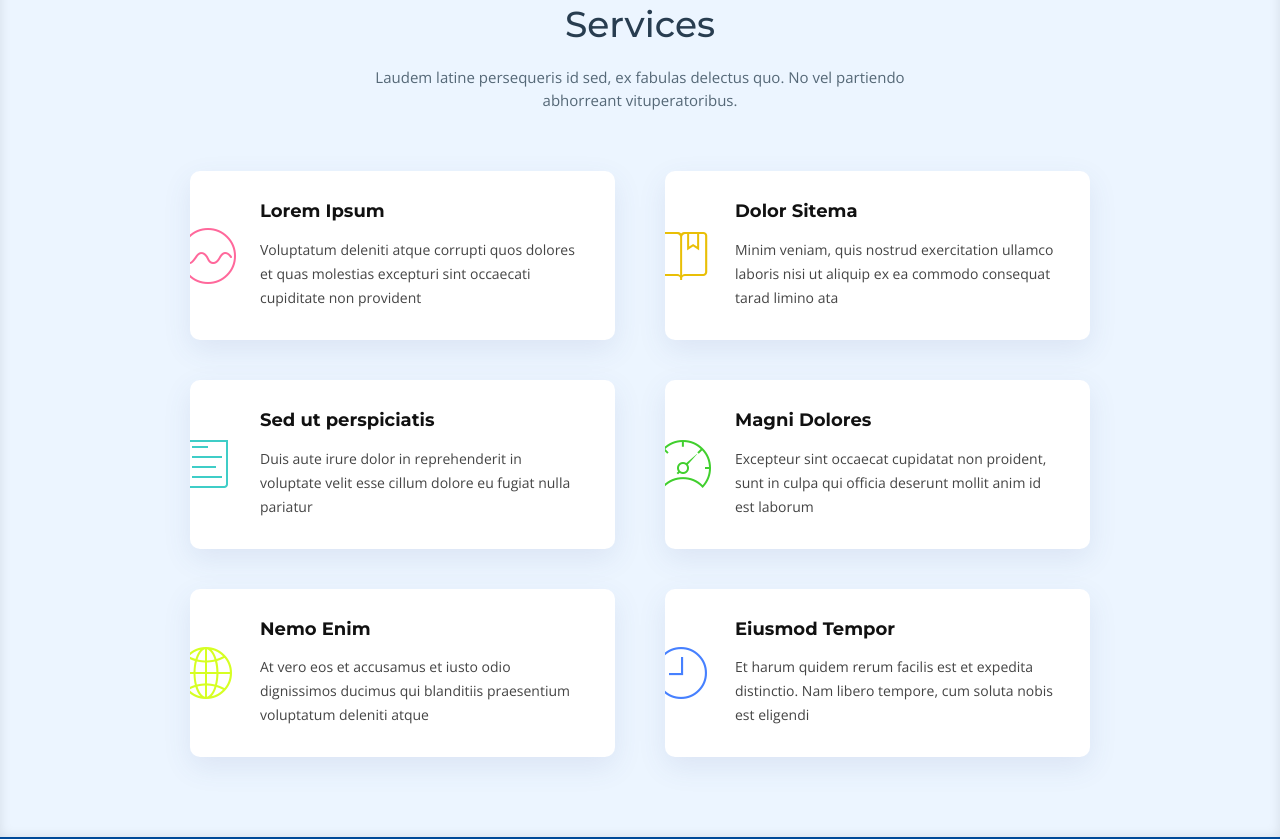
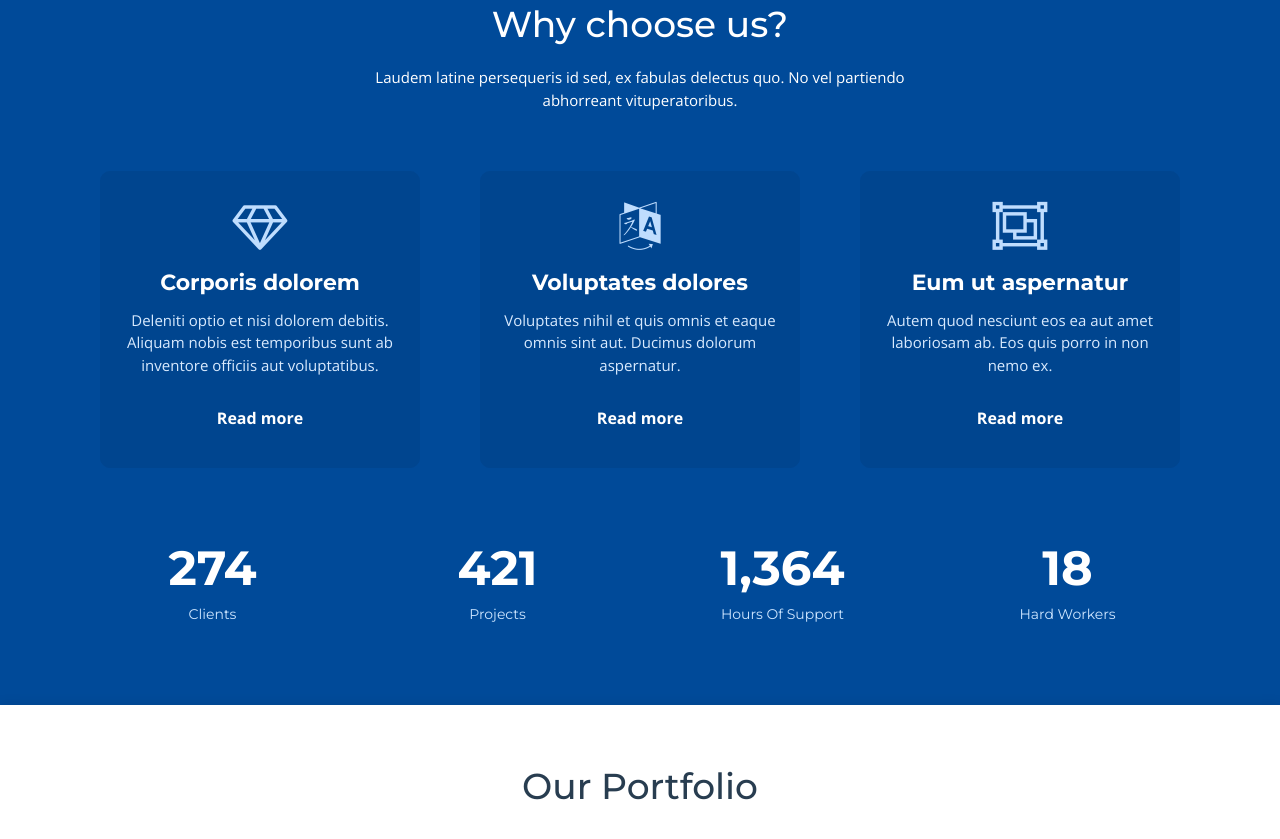
Before and after one commit to sid00077/softmatic, a plain HTML site: page index.html in a window 1280 px wide. Shown: the part 1481-2320 px from the top of the page. Drawn offline with nearby package versions, Linux system fonts and the light colour scheme; files whose address does not match are found by name.

Commit message:
commit remove services

```diff
--- a/index.html
+++ b/index.html
@@ -334,69 +334,6 @@
  <a href="services.html" type="button" class="btn btn-primary">More Services</a>
 </div>
     </section><!-- #about -->
-
-    <!--==========================
-      Services Section
-    ============================-->
-    <section id="services" class="section-bg">
-      <div class="container">
-
-        <header class="section-header">
-          <h3>Services</h3>
-          <p>Laudem latine persequeris id sed, ex fabulas delectus quo. No vel partiendo abhorreant vituperatoribus.</p>
-        </header>
-
-        <div class="row">
-
-          <div class="col-md-6 col-lg-5 offset-lg-1 wow bounceInUp" data-wow-duration="1.4s">
-            <div class="box">
-              <div class="icon"><i class="ion-ios-analytics-outline" style="color: #ff689b;"></i></div>
-              <h4 class="title"><a href="">Lorem Ipsum</a></h4>
-              <p class="description">Voluptatum deleniti atque corrupti quos dolores et quas molestias excepturi sint occaecati cupiditate non provident</p>
-            </div>
-          </div>
-          <div class="col-md-6 col-lg-5 wow bounceInUp" data-wow-duration="1.4s">
-            <div class="box">
-              <div class="icon"><i class="ion-ios-bookmarks-outline" style="color: #e9bf06;"></i></div>
-              <h4 class="title"><a href="">Dolor Sitema</a></h4>
-              <p class="description">Minim veniam, quis nostrud exercitation ullamco laboris nisi ut aliquip ex ea commodo consequat tarad limino ata</p>
-            </div>
-          </div>
-
-          <div class="col-md-6 col-lg-5 offset-lg-1 wow bounceInUp" data-wow-delay="0.1s" data-wow-duration="1.4s">
-            <div class="box">
-              <div class="icon"><i class="ion-ios-paper-outline" style="color: #3fcdc7;"></i></div>
-              <h4 class="title"><a href="">Sed ut perspiciatis</a></h4>
-              <p class="description">Duis aute irure dolor in reprehenderit in voluptate velit esse cillum dolore eu fugiat nulla pariatur</p>
-            </div>
-          </div>
-          <div class="col-md-6 col-lg-5 wow bounceInUp" data-wow-delay="0.1s" data-wow-duration="1.4s">
-            <div class="box">
-              <div class="icon"><i class="ion-ios-speedometer-outline" style="color:#41cf2e;"></i></div>
-              <h4 class="title"><a href="">Magni Dolores</a></h4>
-              <p class="description">Excepteur sint occaecat cupidatat non proident, sunt in culpa qui officia deserunt mollit anim id est laborum</p>
-            </div>
-          </div>
-
-          <div class="col-md-6 col-lg-5 offset-lg-1 wow bounceInUp" data-wow-delay="0.2s" data-wow-duration="1.4s">
-            <div class="box">
-              <div class="icon"><i class="ion-ios-world-outline" style="color: #d6ff22;"></i></div>
-              <h4 class="title"><a href="">Nemo Enim</a></h4>
-              <p class="description">At vero eos et accusamus et iusto odio dignissimos ducimus qui blanditiis praesentium voluptatum deleniti atque</p>
-            </div>
-          </div>
-          <div class="col-md-6 col-lg-5 wow bounceInUp" data-wow-delay="0.2s" data-wow-duration="1.4s">
-            <div class="box">
-              <div class="icon"><i class="ion-ios-clock-outline" style="color: #4680ff;"></i></div>
-              <h4 class="title"><a href="">Eiusmod Tempor</a></h4>
-              <p class="description">Et harum quidem rerum facilis est et expedita distinctio. Nam libero tempore, cum soluta nobis est eligendi</p>
-            </div>
-          </div>
-
-        </div>
-
-      </div>
-    </section><!-- #services -->
 
     <!--==========================
       Why Us Section
```
